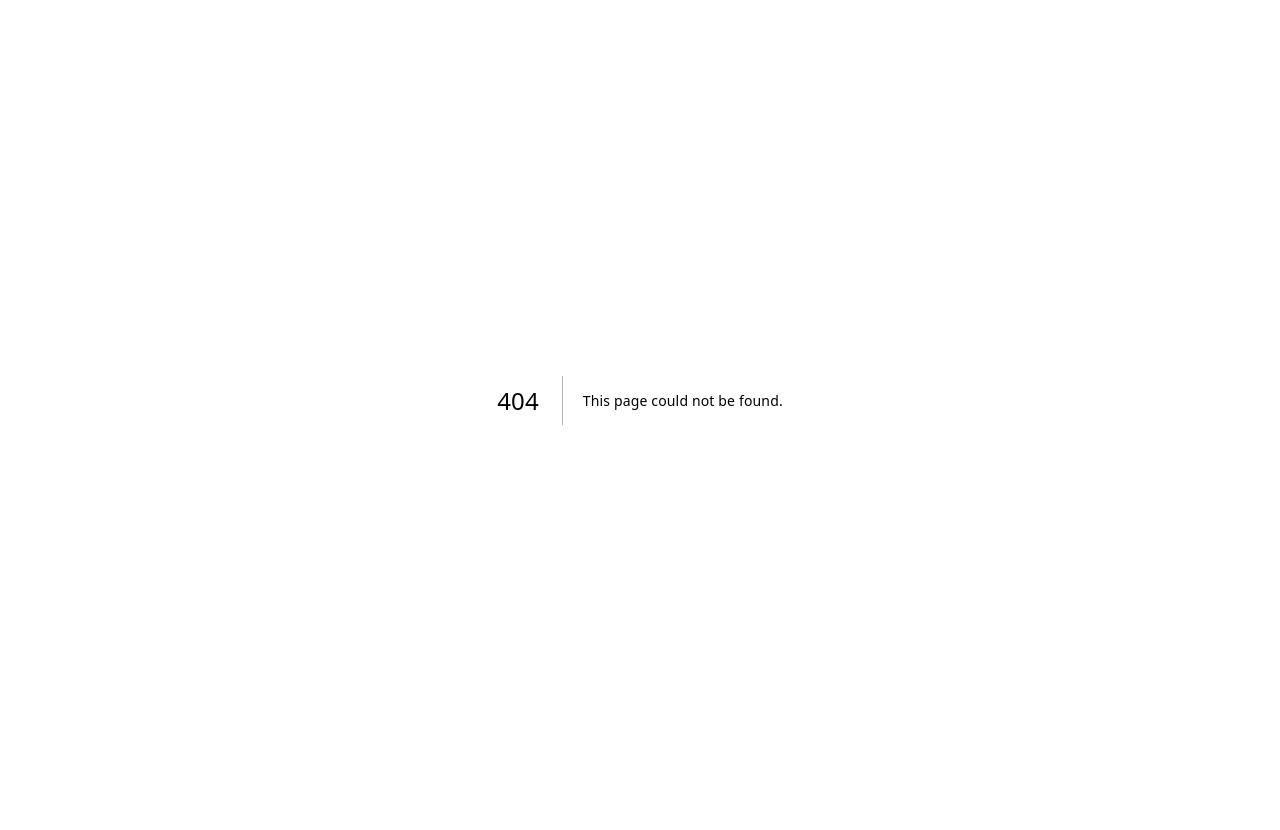
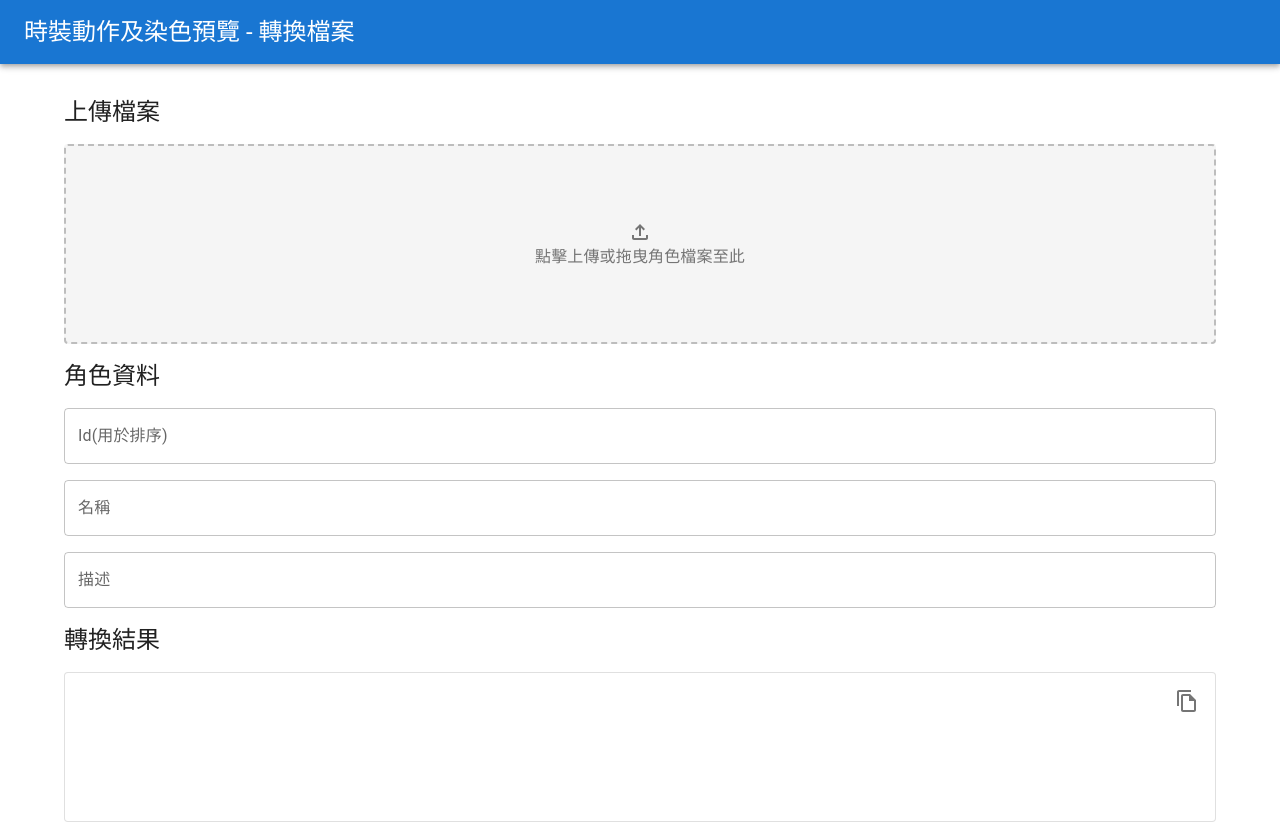
Before and after one commit to spd789562/MapleStory-Royal-Item-Previewer, a Next.js app: page /transform in a window 1280 px wide. Before the commit this address had no page. Before the commit the page ends 800 px from the top, so only its background shows below. Built offline with nearby package versions, Linux system fonts and the light colour scheme.

Commit message:
[add] data transform tool

```diff
--- /dev/null
+++ b/src/app/transform/inputs.client.tsx
@@ -0,0 +1,30 @@
+'use client';
+import { useCallback } from 'react';
+import { useRecoilState } from 'recoil';
+import { characterDataIdSelector, characterDataNameSelector, characterDataDescSelector } from './json.store';
+
+import { TextField } from '@mui/material';
+
+export const CharacterIdInput = () => {
+  const [id, setId] = useRecoilState(characterDataIdSelector);
+  const onChange = useCallback((e: React.ChangeEvent<HTMLInputElement>) => {
+    setId(e.target.value);
+  }, []);
+  return <TextField label="Id(用於排序)" value={id || ''} onChange={onChange} fullWidth />;
+};
+
+export const CharacterNameInput = () => {
+  const [name, setName] = useRecoilState(characterDataNameSelector);
+  const onChange = useCallback((e: React.ChangeEvent<HTMLInputElement>) => {
+    setName(e.target.value);
+  }, []);
+  return <TextField label="名稱" value={name || ''} onChange={onChange} fullWidth />;
+};
+
+export const CharacterDescInput = () => {
+  const [desc, setDesc] = useRecoilState(characterDataDescSelector);
+  const onChange = useCallback((e: React.ChangeEvent<HTMLInputElement>) => {
+    setDesc(e.target.value);
+  }, []);
+  return <TextField label="描述" value={desc || ''} onChange={onChange} fullWidth />;
+};
--- /dev/null
+++ b/src/app/transform/json.store.ts
@@ -0,0 +1,108 @@
+'use client';
+import { atom, selector, DefaultValue } from 'recoil';
+import { CharacterAction } from '@/mapping/characterAction';
+
+import { produce } from 'immer';
+
+export const characterDataAtom = atom<any>({
+  key: 'json_characterData',
+  default: undefined,
+});
+
+export const updateCharacterDataSelector = selector<any>({
+  key: 'json_updateCharacterData',
+  get: ({ get }) => undefined,
+  set: ({ set }, newCharacterData) => {
+    if (!newCharacterData || newCharacterData instanceof DefaultValue) {
+      return;
+    }
+    set(
+      characterDataAtom,
+      produce(newCharacterData, (draft: any) => {
+        draft.action = CharacterAction.Stand1;
+        draft.emotion = 'default';
+        draft.zoom = 1;
+        draft.frame = 0;
+        draft.id = new Date().getTime();
+        Object.keys(draft.selectedItems).forEach((key) => {
+          if (draft.selectedItems[key]) {
+            Object.keys(draft.selectedItems[key]).forEach((itemKey) => {
+              if (['id', 'region', 'version', 'name'].includes(itemKey)) {
+                return;
+              }
+              delete draft.selectedItems[key][itemKey];
+            });
+          }
+        });
+        delete draft.position;
+        delete draft.fhSnap;
+      }),
+    );
+  },
+});
+
+export const characterDataIdSelector = selector<string | undefined>({
+  key: 'json_characterDataId',
+  get: ({ get }) => {
+    const characterData = get(characterDataAtom);
+    if (!characterData) {
+      return undefined;
+    }
+    return characterData.id;
+  },
+  set: ({ set }, newCharacterDataId) => {
+    if (!newCharacterDataId || newCharacterDataId instanceof DefaultValue) {
+      return;
+    }
+    set(
+      characterDataAtom,
+      produce((draft: any) => {
+        draft.id = +newCharacterDataId;
+      }),
+    );
+  },
+});
+
+export const characterDataNameSelector = selector<string | undefined>({
+  key: 'json_characterDataName',
+  get: ({ get }) => {
+    const characterData = get(characterDataAtom);
+    if (!characterData) {
+      return undefined;
+    }
+    return characterData.name;
+  },
+  set: ({ set }, newCharacterDataName) => {
+    if (!newCharacterDataName || newCharacterDataName instanceof DefaultValue) {
+      return;
+    }
+    set(
+      characterDataAtom,
+      produce((draft: any) => {
+        draft.name = newCharacterDataName;
+      }),
+    );
+  },
+});
+
+export const characterDataDescSelector = selector<string | undefined>({
+  key: 'json_characterDataDesc',
+  get: ({ get }) => {
+    const characterData = get(characterDataAtom);
+    if (!characterData) {
+      return undefined;
+    }
+    return characterData.description;
+  },
+  set: ({ set }, newCharacterDataDesc) => {
+    if (!newCharacterDataDesc || newCharacterDataDesc instanceof DefaultValue) {
+      return;
+    }
+    set(
+      characterDataAtom,
+      produce((draft: any) => {
+        draft.description = newCharacterDataDesc;
+      }),
+    );
+  },
+});
--- /dev/null
+++ b/src/app/transform/jsonPreview.client.tsx
@@ -0,0 +1,47 @@
+'use client';
+import { useCallback } from 'react';
+import { styled } from '@mui/material/styles';
+
+import { useRecoilValue } from 'recoil';
+import { characterDataAtom } from './json.store';
+
+import IconButton from '@mui/material/IconButton';
+import CopyIcon from '@mui/icons-material/FileCopyOutlined';
+
+/* preview json content */
+const PreviewBox = styled('div')(({ theme }) => ({
+  padding: theme.spacing(2),
+  position: 'relative',
+  backgroundColor: theme.palette.background.paper,
+  borderRadius: theme.shape.borderRadius,
+  border: `1px solid ${theme.palette.divider}`,
+  overflow: 'auto',
+  minHeight: 150,
+  whiteSpace: 'pre-wrap',
+}));
+
+const CopyButton = styled(IconButton)(({ theme }) => ({
+  position: 'absolute',
+  top: theme.spacing(1),
+  right: theme.spacing(1),
+}));
+
+const JsonPreview = () => {
+  const characterData = useRecoilValue(characterDataAtom);
+
+  const onCopy = useCallback(() => {
+    navigator.clipboard.writeText(JSON.stringify(characterData, null, 2));
+  }, [characterData]);
+
+  return (
+    <PreviewBox>
+      <CopyButton onClick={onCopy}>
+        <CopyIcon />
+      </CopyButton>
+      {/* this may have performance issue, but just ignore this */}
+      {JSON.stringify(characterData, null, 2)}
+    </PreviewBox>
+  );
+};
+
+export default JsonPreview;
--- /dev/null
+++ b/src/app/transform/page.tsx
@@ -0,0 +1,48 @@
+import React from 'react';
+
+import AppBar from '@mui/material/AppBar';
+import Toolbar from '@mui/material/Toolbar';
+import Typography from '@mui/material/Typography';
+import Container from '@mui/material/Container';
+import Stack from '@mui/material/Stack';
+import JsonUploadBox from '@/app/transform/upload.client';
+import { CharacterIdInput, CharacterNameInput, CharacterDescInput } from '@/app/transform/inputs.client';
+import JsonPreview from '@/app/transform/jsonPreview.client';
+
+export default function Home() {
+  return (
+    <>
+      <AppBar position="static">
+        <Toolbar>
+          <Typography variant="h5">時裝動作及染色預覽 - 轉換檔案</Typography>
+        </Toolbar>
+      </AppBar>
+      <main className="p-2 pt-4">
+        <Container maxWidth="lg">
+          <Typography variant="h5" mt={2}>
+            上傳檔案
+          </Typography>
+          <div className="mt-4">
+            <JsonUploadBox />
+          </div>
+          <Typography variant="h5" mt={2}>
+            角色資料
+          </Typography>
+          <div className="mt-4">
+            <Stack spacing={2}>
+              <CharacterIdInput />
+              <CharacterNameInput />
+              <CharacterDescInput />
+            </Stack>
+          </div>
+          <Typography variant="h5" mt={2}>
+            轉換結果
+          </Typography>
+          <div className="mt-4">
+            <JsonPreview />
+          </div>
+        </Container>
+      </main>
+    </>
+  );
+}
--- /dev/null
+++ b/src/app/transform/upload.client.tsx
@@ -0,0 +1,89 @@
+'use client';
+import { useCallback } from 'react';
+import { styled } from '@mui/material/styles';
+
+import { useSetRecoilState } from 'recoil';
+import { updateCharacterDataSelector } from './json.store';
+
+import FileUploadOutlinedIcon from '@mui/icons-material/FileUploadOutlined';
+import { isValidCharacter } from '@/utils/maplestory/validCharacter';
+
+import useDropable from '@/utils/hooks/useDropable';
+
+function JsonUploadBox() {
+  const setCharacterData = useSetRecoilState(updateCharacterDataSelector);
+
+  const onDrop = useCallback((files: FileList) => {
+    const file = files[0];
+    if (!file) return;
+    const reader = new FileReader();
+    reader.onload = (e) => {
+      const result = e.target?.result;
+      if (!result) return;
+      const data = JSON.parse(result as string);
+      if (!data.name) {
+        data.name = file.name.replace(/\.json$/, '');
+      }
+      if (!isValidCharacter(data)) {
+        return;
+      }
+      setCharacterData(data);
+    };
+    reader.readAsText(file);
+  }, []);
+  const onFileChange = useCallback(
+    (e: React.ChangeEvent<HTMLInputElement>) => {
+      const files = e.target.files;
+      if (!files) return;
+      onDrop(files);
+    },
+    [onDrop],
+  );
+  const [dropableProps, isDragging] = useDropable({ onDrop });
+
+  return (
+    <UploadBox {...dropableProps} isDragging={isDragging} disabled={false}>
+      <FileUploadOutlinedIcon />
+      <HiddenInput type="file" accept="application/json" onChange={onFileChange} />
+      <span>點擊上傳或拖曳角色檔案至此</span>
+    </UploadBox>
+  );
+}
+
+export default JsonUploadBox;
+
+const HiddenInput = styled('input')({
+  position: 'absolute',
+  bottom: 0,
+  left: 0,
+  height: 1,
+  width: 1,
+  overflow: 'hidden',
+  clip: 'rect(0 0 0 0)',
+  clipPath: 'inset(50%)',
+});
+
+interface UploadBoxExtraProps {
+  isDragging: boolean;
+  disabled: boolean;
+}
+const UploadBox = styled('label', {
+  shouldForwardProp: (prop) => prop !== 'isDragging' && prop !== 'disabled',
+})<UploadBoxExtraProps>(({ theme, isDragging, disabled }) => ({
+  position: 'relative',
+  width: '100%',
+  height: '200px',
+  display: 'flex',
+  flexDirection: 'column',
+  justifyContent: 'center',
+  alignItems: 'center',
+  marginTop: theme.spacing(2),
+  borderStyle: 'dashed',
+  borderWidth: 2,
+  borderRadius: 4,
+  borderColor: isDragging ? 'white' : theme.palette.grey[400],
+  backgroundColor: isDragging ? theme.palette.primary.light : theme.palette.grey[100],
+  opacity: isDragging ? 0.8 : disabled ? 0.5 : 1,
+  color: isDragging ? 'white' : theme.palette.grey[600],
+  cursor: disabled ? 'not-allowed' : 'pointer',
+}));
```
